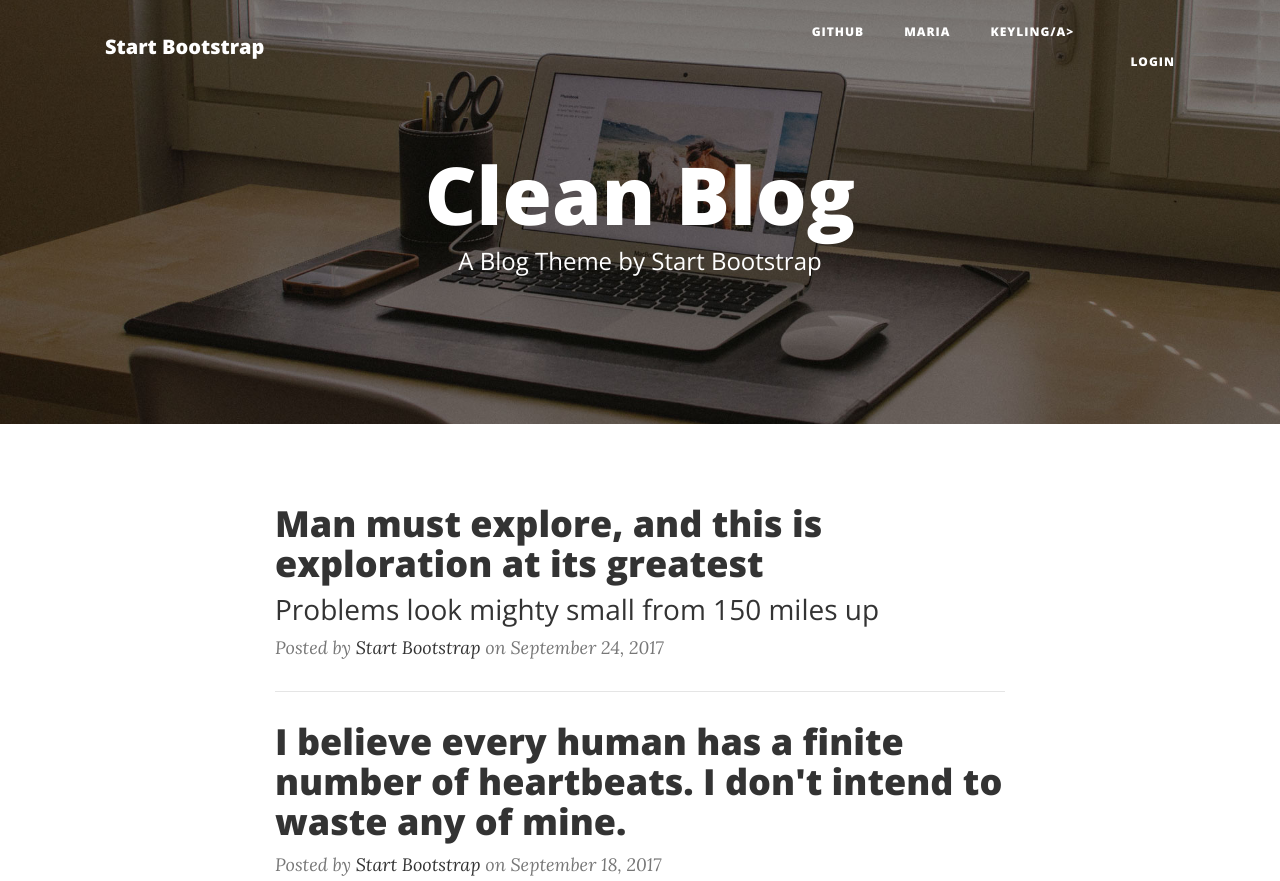
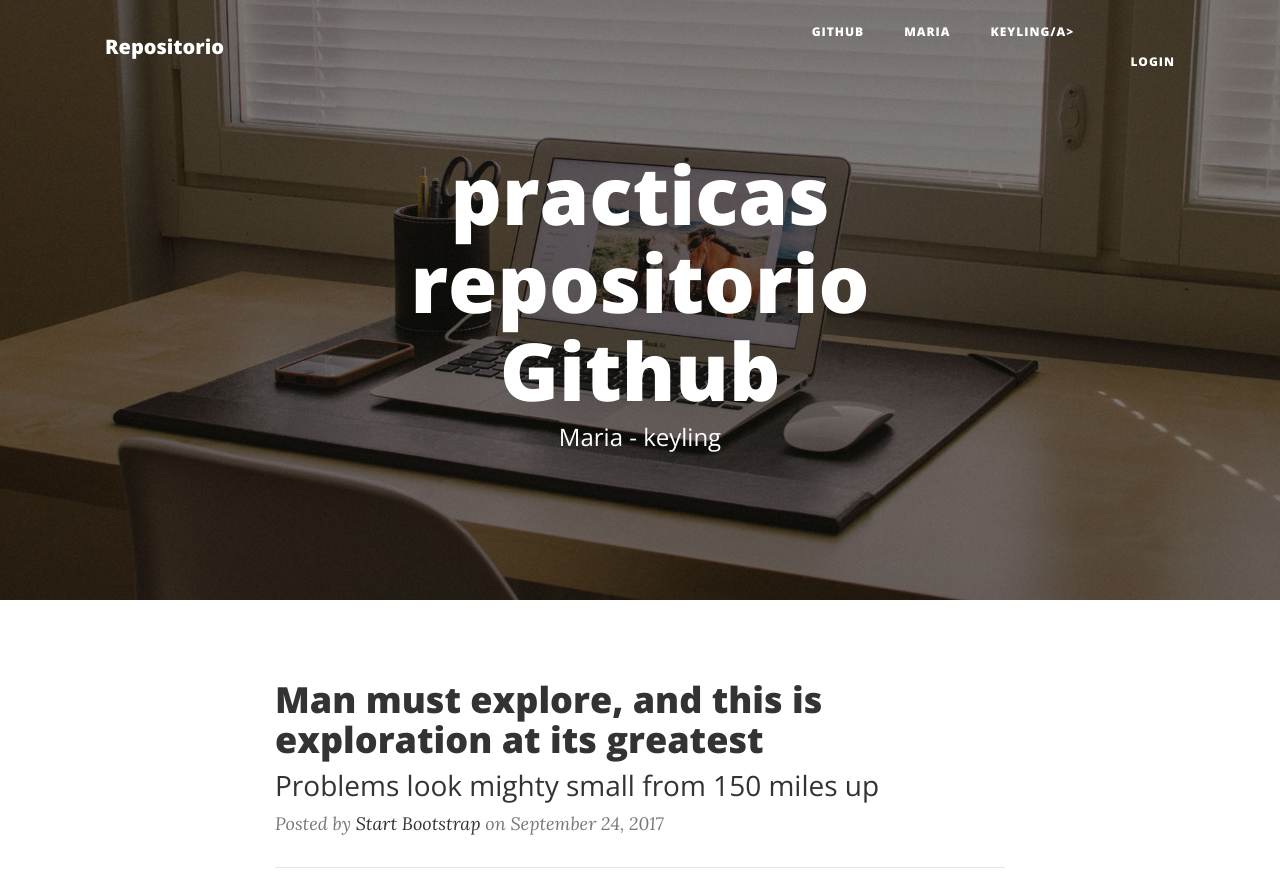
Before and after one commit to moralesmaria/Practica-Github, a website: page index.html in a window 1280 px wide. Shown: the top 881 px of the page. Drawn offline with nearby package versions, Linux system fonts and the light colour scheme.

Commit message:
mmmm
yaaa

```diff
--- a/index.html
+++ b/index.html
@@ -44,7 +44,7 @@
             <button class="navbar-toggler navbar-toggler-right" type="button" data-toggle="collapse" data-target="#navbarResponsive" aria-controls="navbarResponsive" aria-expanded="false" aria-label="Toggle navigation">
                 Menu <i class="fa fa-bars"></i>
             </button>
-            <a class="navbar-brand" href="index.html">Start Bootstrap</a>
+            <a class="navbar-brand" href="index.html">Repositorio</a>
             <div class="collapse navbar-collapse" id="navbarResponsive">
                 <ul class="navbar-nav ml-auto">
                     <li class="nav-item">
@@ -70,8 +70,8 @@
             <div class="row">
                 <div class="col-lg-8 offset-lg-2 col-md-10 offset-md-1">
                     <div class="site-heading">
-                        <h1>Clean Blog</h1>
-                        <span class="subheading">A Blog Theme by Start Bootstrap</span>
+                        <h1>practicas repositorio Github</h1>
+                        <span class="subheading">Maria - keyling</span>
                     </div>
                 </div>
             </div>
```
